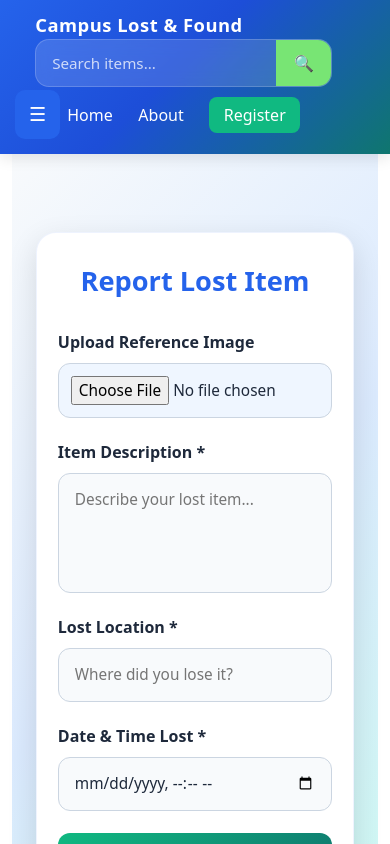
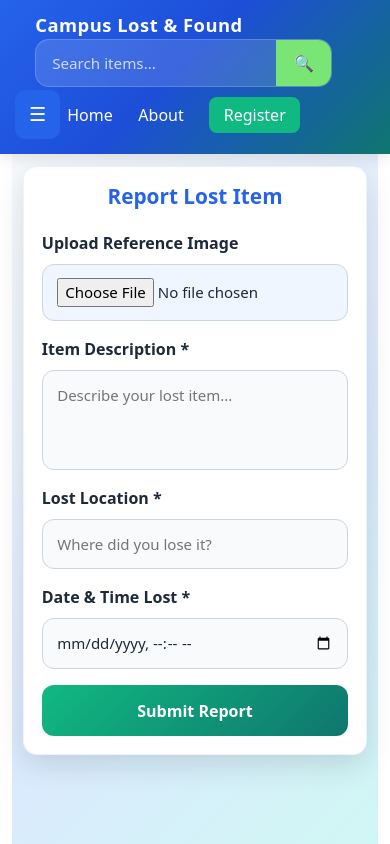
Before and after one commit to Swapneel14/Lofid, a React app in the folder frontend/: page /report-lost in a window 390 px wide. Shown: the top 844 px of the page. Built offline with nearby package versions, Linux system fonts and the light colour scheme; the HTML template or start-up script is replaced by a standard one.

Commit message:
Made Lost Form Responsive

```diff
--- a/frontend/src/css/LostForm.css
+++ b/frontend/src/css/LostForm.css
@@ -5,6 +5,8 @@
     --bg:#F8FAFC;
     --text:#1E293B;
 }
+
+/* PAGE */
 
 .lost-form-page{
 
@@ -14,7 +16,7 @@
     justify-content:center;
     align-items:center;
 
-    padding:3rem 1.5rem;
+    padding:2rem 1rem;
 
     background:linear-gradient(
         135deg,
@@ -23,6 +25,9 @@
         #CCFBF1 100%
     );
 }
+
+
+/* FORM CARD */
 
 .lost-form{
 
@@ -40,6 +45,9 @@
     border:1px solid rgba(37,99,235,0.08);
 }
 
+
+/* TITLE */
+
 .form-title{
 
     text-align:center;
@@ -53,6 +61,9 @@
     font-weight:700;
 }
 
+
+/* FORM GROUP */
+
 .form-group{
 
     display:flex;
@@ -60,6 +71,9 @@
 
     margin-bottom:1.4rem;
 }
+
+
+/* LABELS */
 
 .form-group label{
 
@@ -70,7 +84,12 @@
     font-weight:600;
 }
 
+
+/* INPUTS */
+
 .form-input{
+
+    width:100%;
 
     padding:0.9rem 1rem;
 
@@ -89,6 +108,7 @@
     color:var(--text);
 }
 
+
 .form-input:focus{
 
     border-color:var(--primary);
@@ -98,6 +118,9 @@
     background:white;
 }
 
+
+/* TEXTAREA */
+
 .textarea-input{
 
     resize:none;
@@ -105,7 +128,12 @@
     min-height:120px;
 }
 
+
+/* FILE INPUT */
+
 .file-input{
+
+    width:100%;
 
     padding:0.75rem;
 
@@ -113,6 +141,9 @@
 
     cursor:pointer;
 }
+
+
+/* BUTTON */
 
 .submit-btn{
 
@@ -141,6 +172,7 @@
     transition:0.3s ease;
 }
 
+
 .submit-btn:hover{
 
     transform:translateY(-2px);
@@ -148,15 +180,80 @@
     box-shadow:0 10px 22px rgba(16,185,129,0.25);
 }
 
+
+
+/* ---------------- TABLET / MOBILE ---------------- */
+
 @media(max-width:768px){
+
+    .lost-form-page{
+
+        padding:1.25rem 0.85rem;
+
+        align-items:flex-start;
+    }
 
     .lost-form{
 
-        padding:2rem 1.3rem;
+        max-width:100%;
+
+        padding:1.7rem 1.1rem;
+
+        border-radius:16px;
     }
 
     .form-title{
 
-        font-size:1.7rem;
+        font-size:1.55rem;
+
+        margin-bottom:1.4rem;
     }
+
+    .form-input{
+
+        padding:0.82rem 0.9rem;
+
+        font-size:0.94rem;
+    }
+
+    .textarea-input{
+
+        min-height:100px;
+    }
+
 }
+
+
+
+/* ---------------- SMALL PHONES ---------------- */
+
+@media(max-width:480px){
+
+    .lost-form-page{
+
+        padding:0.7rem;
+    }
+
+    .lost-form{
+
+        padding:1.1rem;
+
+        border-radius:14px;
+    }
+
+    .form-title{
+
+        font-size:1.3rem;
+    }
+
+    .form-group{
+
+        margin-bottom:1rem;
+    }
+
+    .submit-btn{
+
+        padding:0.85rem;
+    }
+
+}
```
